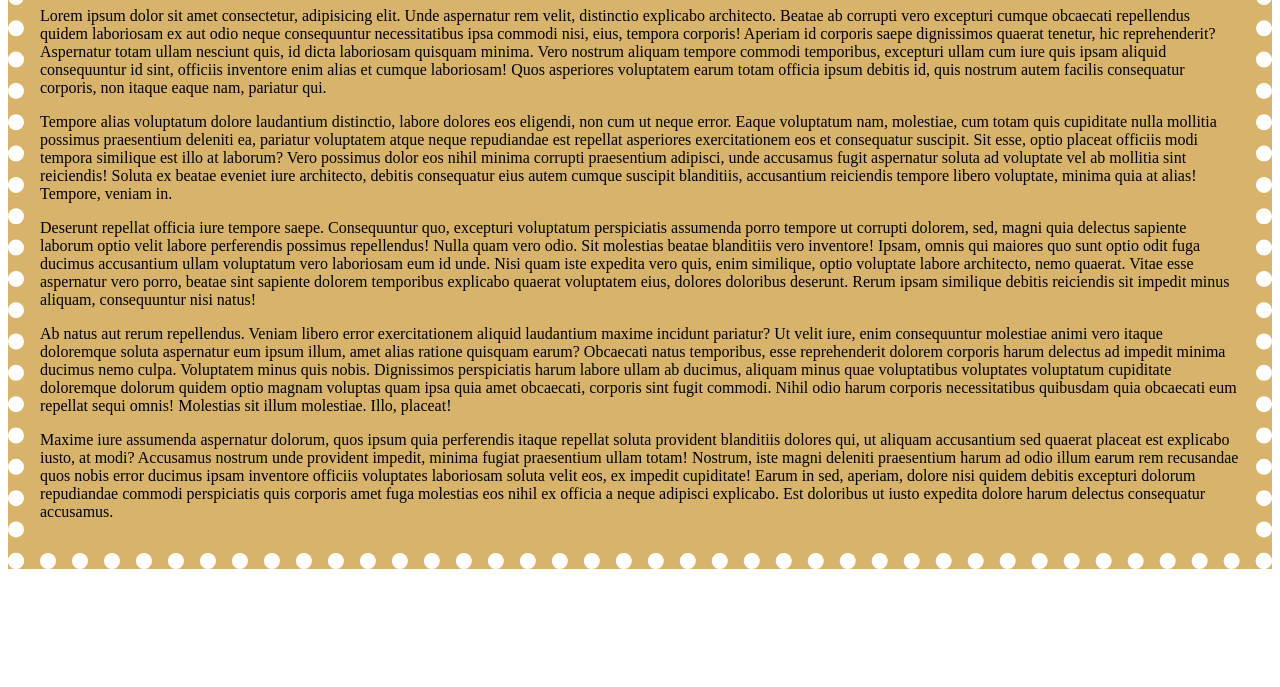
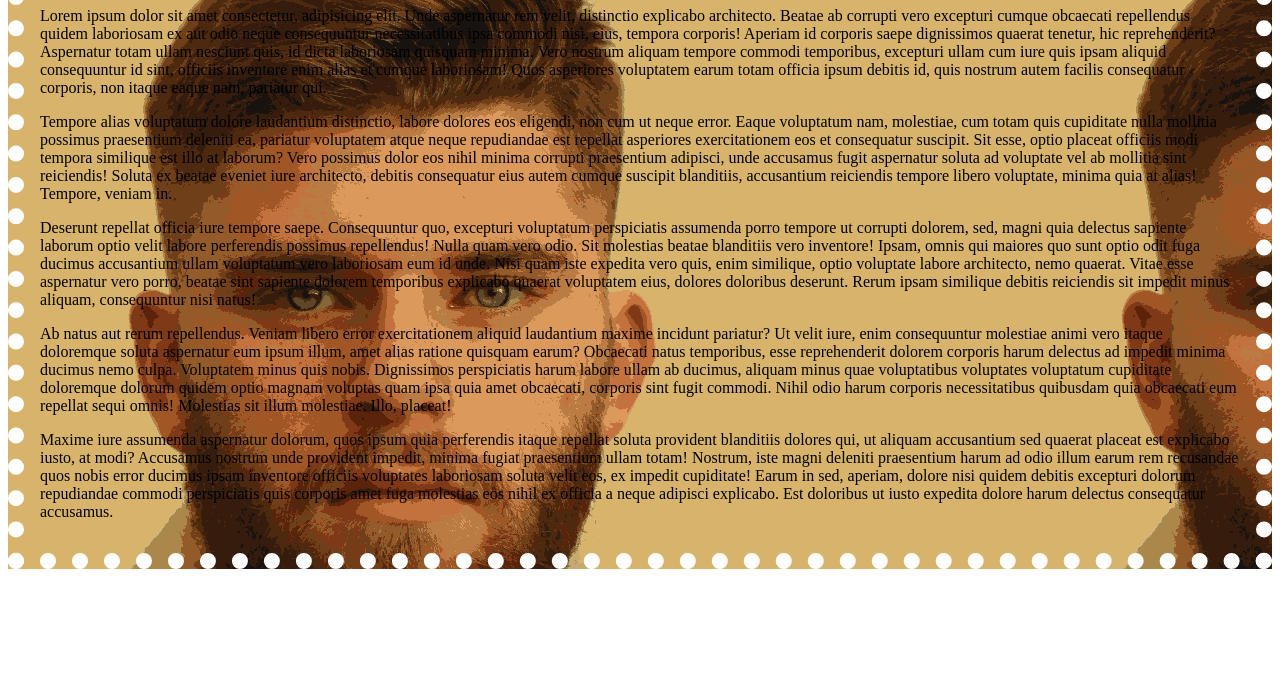
Before and after one commit to FunForks/background-image, a plain HTML site: page index.html in a window 1280 px wide. Shown: the part 113-800 px from the top of the page. Drawn offline with Linux system fonts and the light colour scheme; a script that the page names is missing.

```diff
--- a/css/styles.css
+++ b/css/styles.css
@@ -3,7 +3,7 @@ main {
   border: 1em dotted white;
 
   background-color: #d7b36c;
-  /* background-image: url("/img/man16.png"); */
+  background-image: url("/img/man16.png");
   /* background-position: bottom` left; */
   /* background-size: 50%; */
   /* background-repeat: no-repeat; */
@@ -13,6 +13,13 @@ main {
   /* -webkit-background-clip: text; */
   /* color: transparent; */
 }
+
+
+/* h1 {
+  font-size: 15vw;
+  text-align: center;
+  padding-top: 1.85em;
+} */
 
 
 /* main {
```
